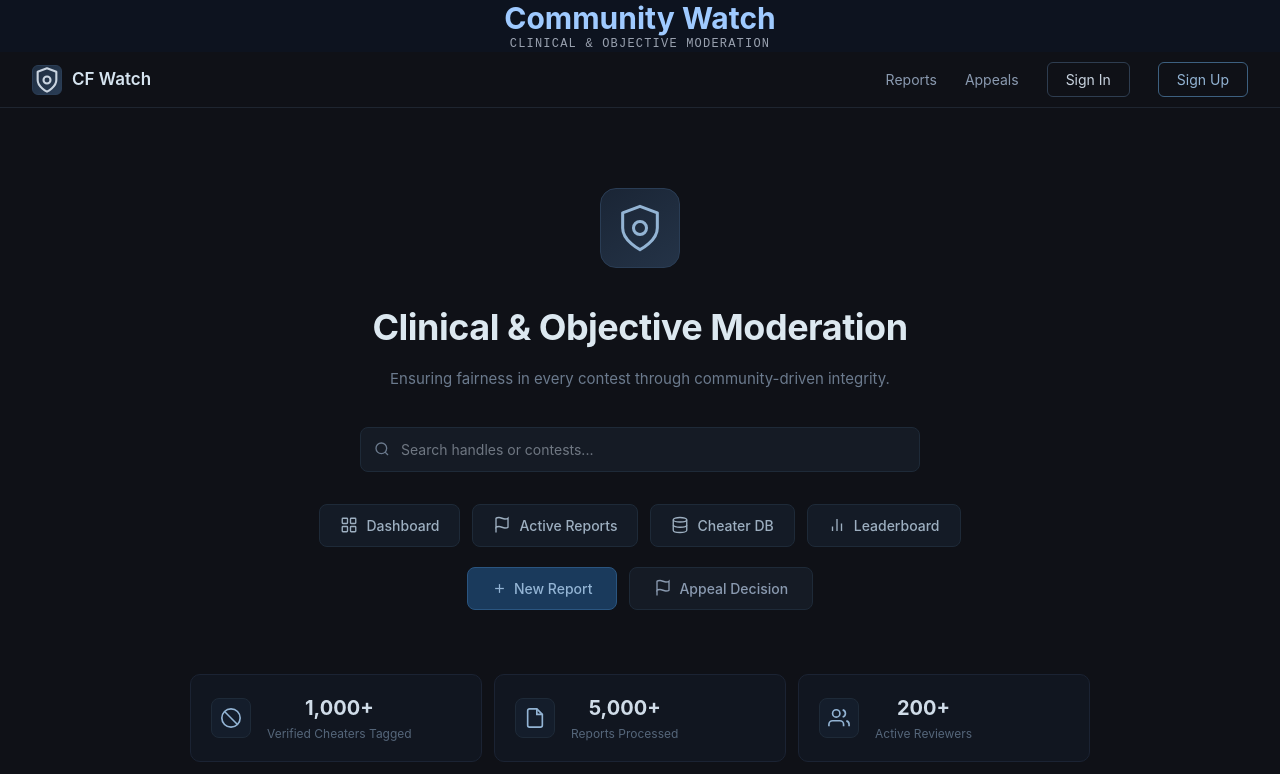
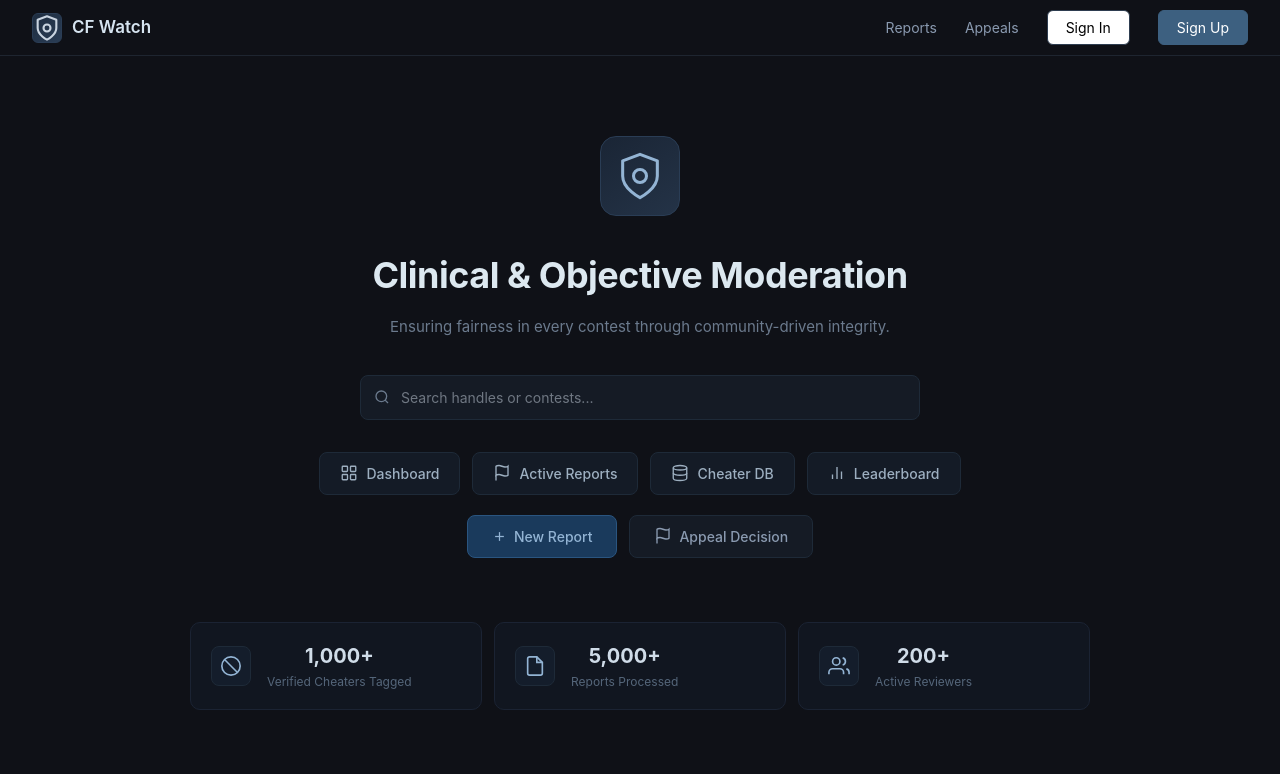
Before and after one commit to assaampuhel/community-watch, a React (Vite) app in the folder client/: page / in a window 1280 px wide. Shown: the top 774 px of the page. Built offline with nearby package versions, Linux system fonts and the light colour scheme.

Commit message:
made minor changes to homepage

```diff
--- a/client/src/App.tsx
+++ b/client/src/App.tsx
@@ -1,18 +1,9 @@
 import AuthForm from "./components/Authform";
-import VerifyHandle from "./components/VerifyHandle";
 import HomePage from "./components/HomePage";
 function App() {
   return (
-    <div className="min-h-screen bg-[#0d131f] text-white flex flex-col items-center justify-center p-6">
-
-      <div className="text-center mb-8">
-        <h1 className="text-3xl font-bold text-[#9fcaff]">Community Watch</h1>
-        <p className="text-xs text-gray-400 font-mono tracking-widest uppercase mt-2">
-          Clinical & Objective Moderation
-        </p>
-      </div>
+    <div>
       <HomePage/>
-      <VerifyHandle />
       <AuthForm />
 
     </div>
--- a/client/src/components/HomePage.tsx
+++ b/client/src/components/HomePage.tsx
@@ -173,19 +173,19 @@ function HomePage() {
           <a className="cf-nav-links" href="#" style={{ color: "#8a9ab0", fontSize: "14px", textDecoration: "none" }}>Appeals</a>
           <button style={{
             padding: "6px 18px",
-            background: "transparent",
+            background: "white",
             border: "1px solid #2e3d50",
             borderRadius: "6px",
-            color: "#c9d4e0",
+            color: "black",
             fontSize: "14px",
             cursor: "pointer",
           }}>Sign In</button>
           <button style={{
             padding: "6px 18px",
-            background: "transparent",
+            background: "#3d6080",
             border: "1px solid #3d6080",
             borderRadius: "6px",
-            color: "#93b4d4",
+            color: "white",
             fontSize: "14px",
             cursor: "pointer",
           }}>Sign Up</button>
```
